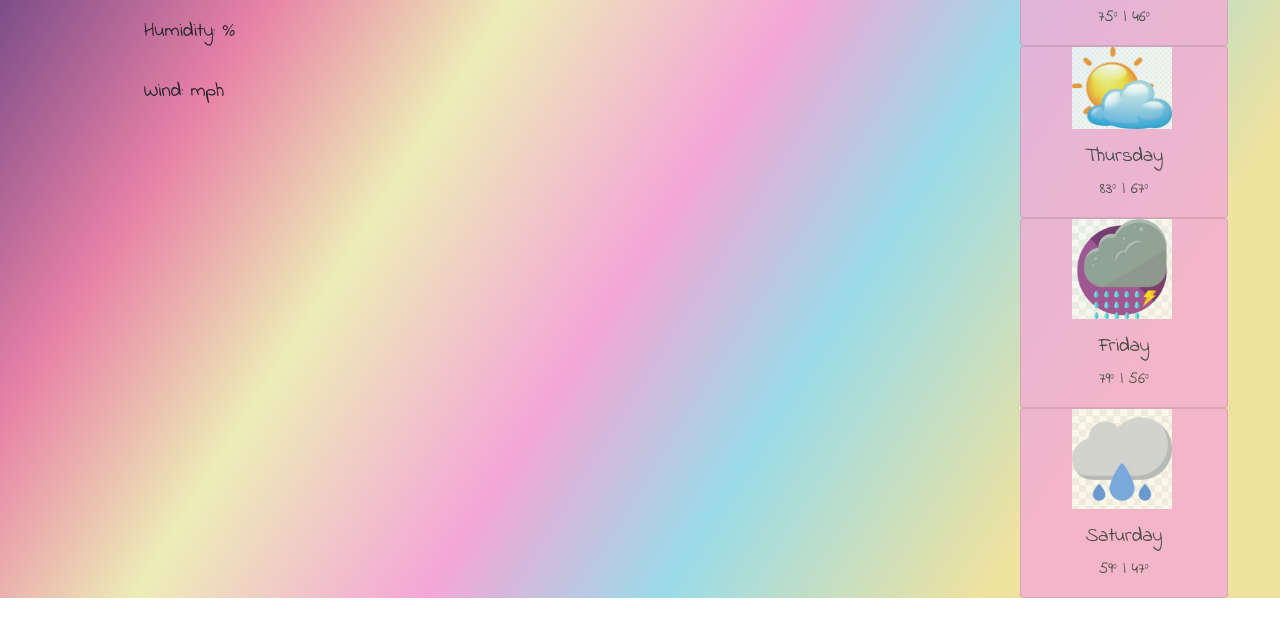
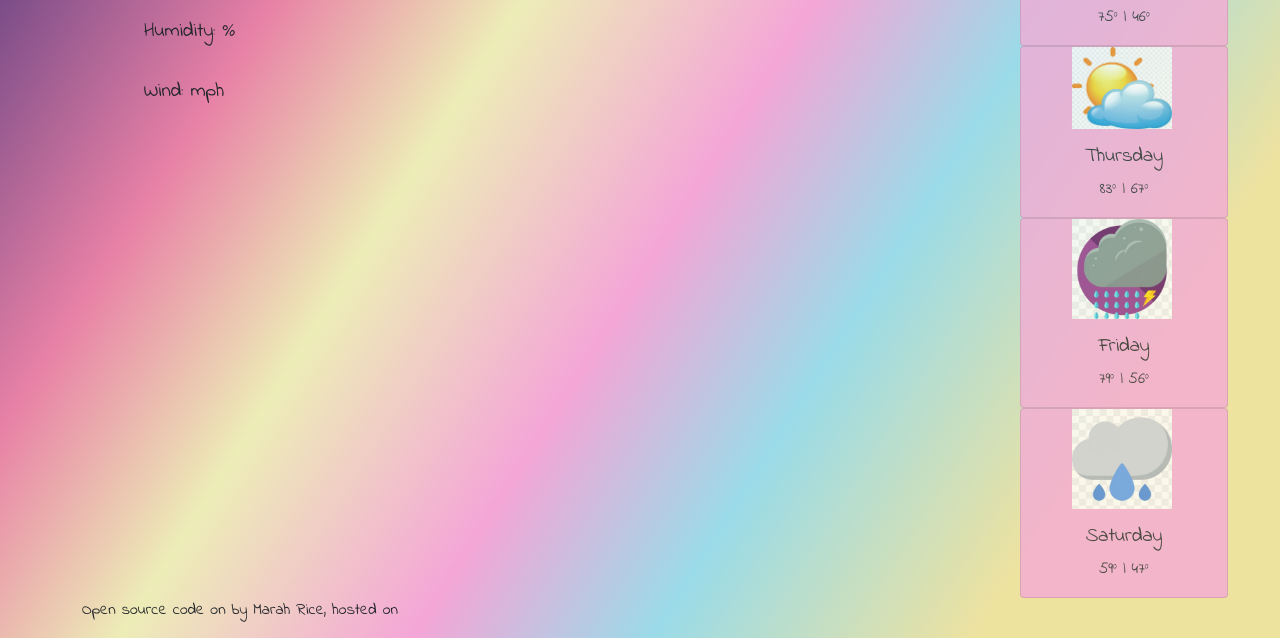
Before and after one commit to MarahDeven/weather-app-sandbox, a website built with Parcel: page index.html in a window 1280 px wide. Shown: the part 507-1145 px from the top of the page. Before the commit the page ends 1105 px from the top, so only its background shows below. Built offline with nearby package versions, Linux system fonts and the light colour scheme; no server answers.

Commit message:
added open source link

```diff
--- a/index.html
+++ b/index.html
@@ -106,5 +106,6 @@
   </div>
     </div>
     <script src="src/index.js"></script>
+    <p>Open source code on <a href="https://github.com/MarahDeven/weather-app-sandbox"Github></a> by Marah Rice, hosted on <a href="https://www.netlify.com"Netlify></a></p>
   </body>
 </html>
```
